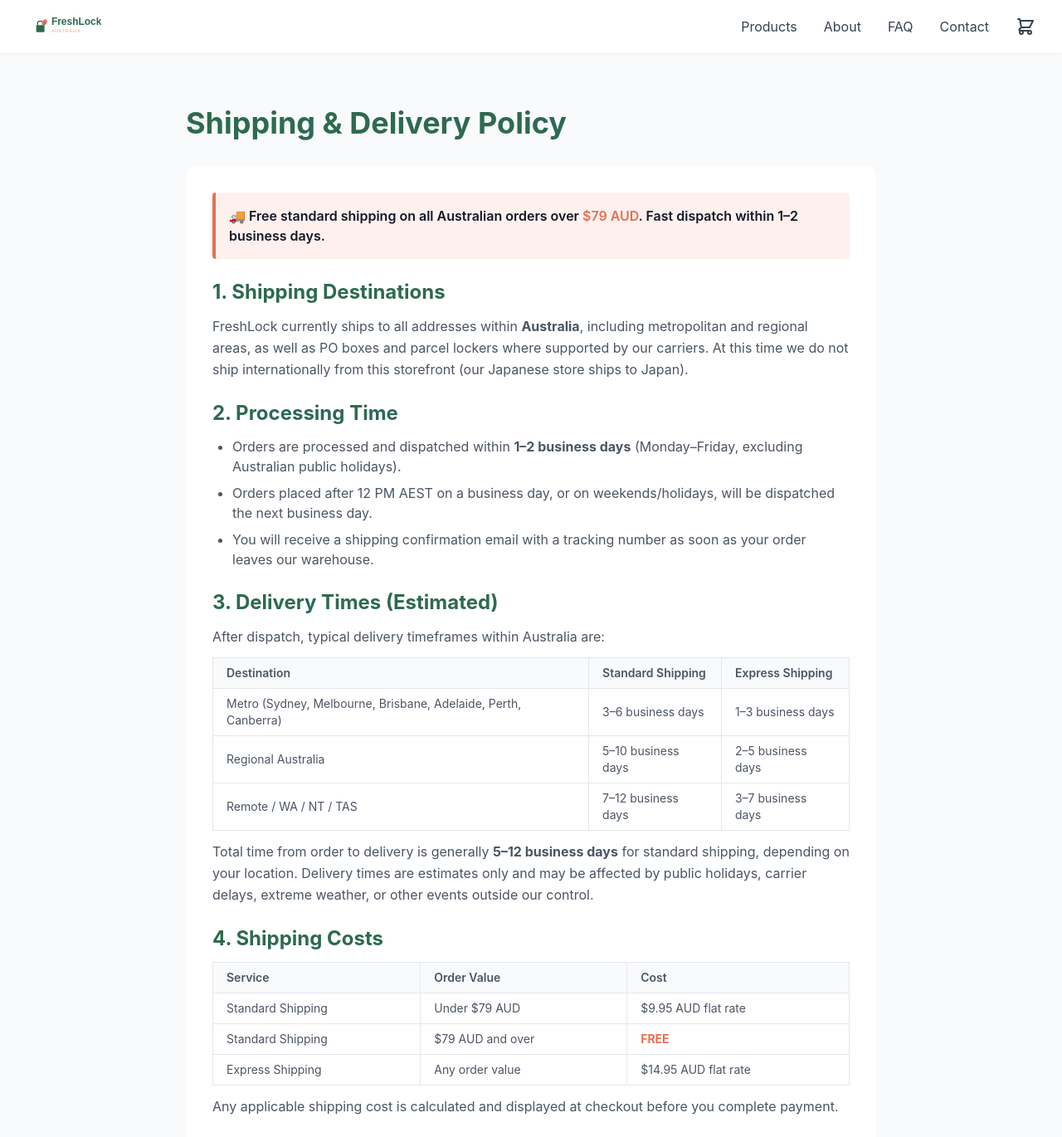
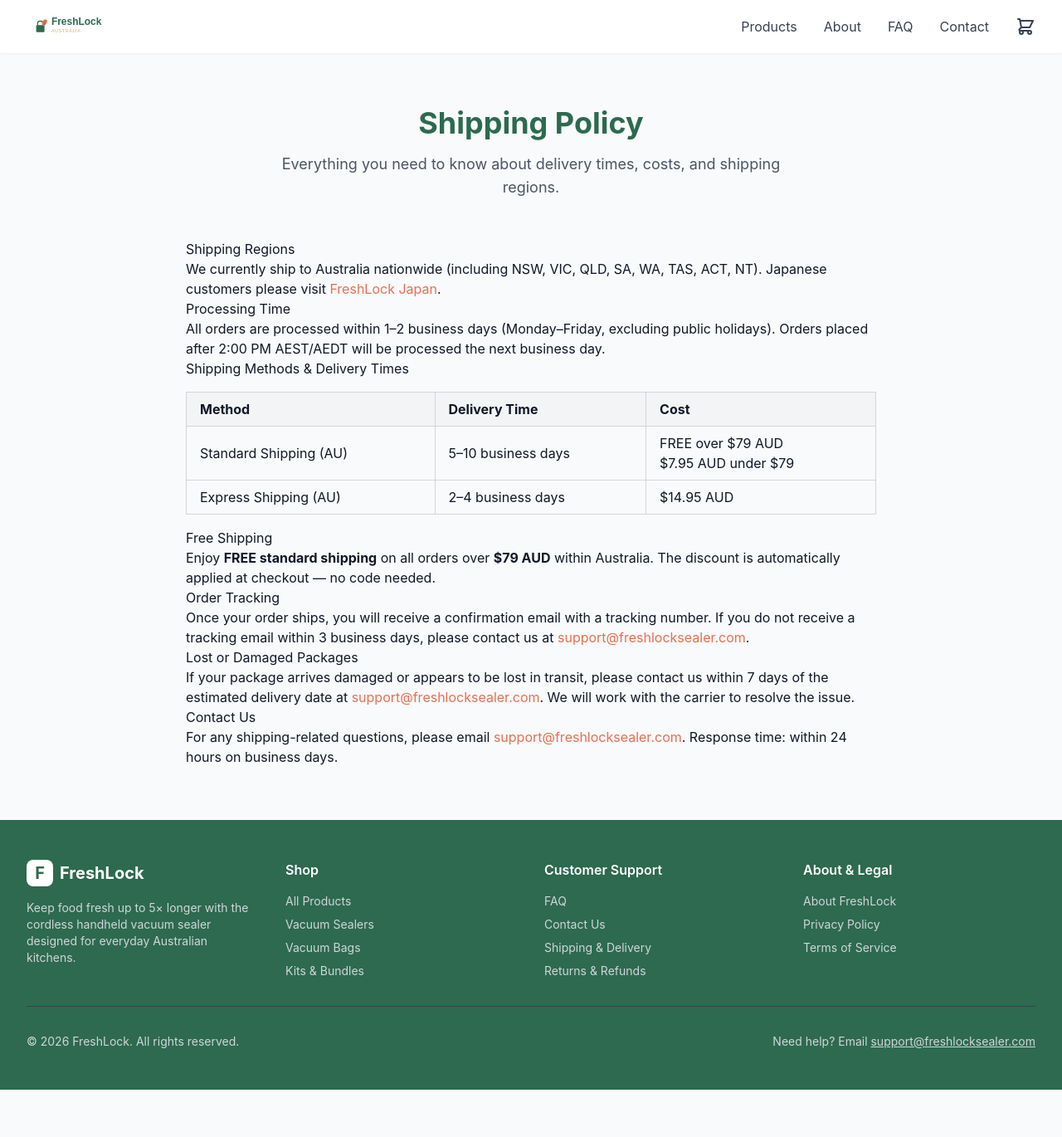
Before and after one commit to jasonyuan886/freshlock-store, a Next.js app: page /shipping in a window 1280 px wide. Shown: the top 1370 px of the page at 83% size. After the commit the page ends 1313 px from the top, so only its background shows below. Built offline with nearby package versions, Linux system fonts and the light colour scheme.

Commit message:
GMC compliance: add shipping page, fix contact email, fix footer links

```diff
--- a/app/shipping/page.tsx
+++ b/app/shipping/page.tsx
@@ -1,160 +1,63 @@
+import { Metadata } from 'next';
+
+export const metadata: Metadata = {
+  title: 'Shipping Policy | FreshLock',
+  description: 'FreshLock shipping policy: delivery times, costs, and regions for handheld vacuum sealers and vacuum seal bags.',
+};
+
 export default function ShippingPage() {
   return (
     <div className="max-w-4xl mx-auto px-4 sm:px-6 lg:px-8 py-16">
-      <h1 className="section-title mb-8">Shipping &amp; Delivery Policy</h1>
+      <div className="text-center mb-12">
+        <h1 className="section-title">Shipping Policy</h1>
+        <p className="section-subtitle">
+          Everything you need to know about delivery times, costs, and shipping regions.
+        </p>
+      </div>
 
       <div className="prose prose-lg max-w-none">
-        <div className="bg-white rounded-xl p-8 shadow-sm space-y-6">
-          <section>
-            <div className="bg-accent/10 border-l-4 border-accent p-4 rounded">
-              <p className="text-gray-900 font-semibold">
-                🚚 Free standard shipping on all Australian orders over <span className="text-accent">$79 AUD</span>. Fast dispatch within 1–2 business days.
-              </p>
-            </div>
-          </section>
+        <h2>Shipping Regions</h2>
+        <p>We currently ship to Australia nationwide (including NSW, VIC, QLD, SA, WA, TAS, ACT, NT). Japanese customers please visit <a href="https://jp.freshlocksealer.com" className="text-accent hover:underline">FreshLock Japan</a>.</p>
 
-          <section>
-            <h2 className="text-2xl font-bold text-primary mb-3">1. Shipping Destinations</h2>
-            <p className="text-gray-600 leading-relaxed">
-              FreshLock currently ships to all addresses within <strong>Australia</strong>, including metropolitan and regional areas, as well as PO boxes and parcel lockers where supported by our carriers. At this time we do not ship internationally from this storefront (our Japanese store ships to Japan).
-            </p>
-          </section>
+        <h2>Processing Time</h2>
+        <p>All orders are processed within 1–2 business days (Monday–Friday, excluding public holidays). Orders placed after 2:00 PM AEST/AEDT will be processed the next business day.</p>
 
-          <section>
-            <h2 className="text-2xl font-bold text-primary mb-3">2. Processing Time</h2>
-            <ul className="list-disc pl-6 space-y-2 text-gray-600">
-              <li>Orders are processed and dispatched within <strong>1–2 business days</strong> (Monday–Friday, excluding Australian public holidays).</li>
-              <li>Orders placed after 12 PM AEST on a business day, or on weekends/holidays, will be dispatched the next business day.</li>
-              <li>You will receive a shipping confirmation email with a tracking number as soon as your order leaves our warehouse.</li>
-            </ul>
-          </section>
-
-          <section>
-            <h2 className="text-2xl font-bold text-primary mb-3">3. Delivery Times (Estimated)</h2>
-            <p className="text-gray-600 leading-relaxed mb-3">
-              After dispatch, typical delivery timeframes within Australia are:
-            </p>
+        <h2>Shipping Methods & Delivery Times</h2>
         <div className="overflow-x-auto">
-              <table className="min-w-full border text-left text-gray-600 text-sm">
-                <thead className="bg-gray-50">
-                  <tr>
-                    <th className="border px-4 py-2 font-semibold">Destination</th>
-                    <th className="border px-4 py-2 font-semibold">Standard Shipping</th>
-                    <th className="border px-4 py-2 font-semibold">Express Shipping</th>
+          <table className="w-full border-collapse border border-gray-300 my-4">
+            <thead>
+              <tr className="bg-gray-100">
+                <th className="border border-gray-300 px-4 py-2 text-left">Method</th>
+                <th className="border border-gray-300 px-4 py-2 text-left">Delivery Time</th>
+                <th className="border border-gray-300 px-4 py-2 text-left">Cost</th>
               </tr>
             </thead>
             <tbody>
               <tr>
-                    <td className="border px-4 py-2">Metro (Sydney, Melbourne, Brisbane, Adelaide, Perth, Canberra)</td>
-                    <td className="border px-4 py-2">3–6 business days</td>
-                    <td className="border px-4 py-2">1–3 business days</td>
+                <td className="border border-gray-300 px-4 py-2">Standard Shipping (AU)</td>
+                <td className="border border-gray-300 px-4 py-2">5–10 business days</td>
+                <td className="border border-gray-300 px-4 py-2">FREE over $79 AUD<br />$7.95 AUD under $79</td>
               </tr>
               <tr>
-                    <td className="border px-4 py-2">Regional Australia</td>
-                    <td className="border px-4 py-2">5–10 business days</td>
-                    <td className="border px-4 py-2">2–5 business days</td>
-                  </tr>
-                  <tr>
-                    <td className="border px-4 py-2">Remote / WA / NT / TAS</td>
-                    <td className="border px-4 py-2">7–12 business days</td>
-                    <td className="border px-4 py-2">3–7 business days</td>
+                <td className="border border-gray-300 px-4 py-2">Express Shipping (AU)</td>
+                <td className="border border-gray-300 px-4 py-2">2–4 business days</td>
+                <td className="border border-gray-300 px-4 py-2">$14.95 AUD</td>
               </tr>
             </tbody>
           </table>
         </div>
-            <p className="text-gray-600 leading-relaxed mt-3">
-              Total time from order to delivery is generally <strong>5–12 business days</strong> for standard shipping, depending on your location. Delivery times are estimates only and may be affected by public holidays, carrier delays, extreme weather, or other events outside our control.
-            </p>
-          </section>
 
-          <section>
-            <h2 className="text-2xl font-bold text-primary mb-3">4. Shipping Costs</h2>
-            <div className="overflow-x-auto">
-              <table className="min-w-full border text-left text-gray-600 text-sm">
-                <thead className="bg-gray-50">
-                  <tr>
-                    <th className="border px-4 py-2 font-semibold">Service</th>
-                    <th className="border px-4 py-2 font-semibold">Order Value</th>
-                    <th className="border px-4 py-2 font-semibold">Cost</th>
-                  </tr>
-                </thead>
-                <tbody>
-                  <tr>
-                    <td className="border px-4 py-2">Standard Shipping</td>
-                    <td className="border px-4 py-2">Under $79 AUD</td>
-                    <td className="border px-4 py-2">$9.95 AUD flat rate</td>
-                  </tr>
-                  <tr>
-                    <td className="border px-4 py-2">Standard Shipping</td>
-                    <td className="border px-4 py-2">$79 AUD and over</td>
-                    <td className="border px-4 py-2"><strong className="text-accent">FREE</strong></td>
-                  </tr>
-                  <tr>
-                    <td className="border px-4 py-2">Express Shipping</td>
-                    <td className="border px-4 py-2">Any order value</td>
-                    <td className="border px-4 py-2">$14.95 AUD flat rate</td>
-                  </tr>
-                </tbody>
-              </table>
-            </div>
-            <p className="text-gray-600 leading-relaxed mt-3">
-              Any applicable shipping cost is calculated and displayed at checkout before you complete payment.
-            </p>
-          </section>
+        <h2>Free Shipping</h2>
+        <p>Enjoy <strong>FREE standard shipping</strong> on all orders over <strong>$79 AUD</strong> within Australia. The discount is automatically applied at checkout — no code needed.</p>
 
-          <section>
-            <h2 className="text-2xl font-bold text-primary mb-3">5. Order Tracking</h2>
-            <p className="text-gray-600 leading-relaxed">
-              Once your order is dispatched, you will receive a shipping confirmation email containing your tracking number and a link to track your parcel on the carrier&rsquo;s website (typically Australia Post or one of our partner couriers). If you have not received your tracking email within 2 business days of ordering, please check your spam folder or contact us.
-            </p>
-          </section>
+        <h2>Order Tracking</h2>
+        <p>Once your order ships, you will receive a confirmation email with a tracking number. If you do not receive a tracking email within 3 business days, please contact us at <a href="mailto:support@freshlocksealer.com" className="text-accent hover:underline">support@freshlocksealer.com</a>.</p>
 
-          <section>
-            <h2 className="text-2xl font-bold text-primary mb-3">6. Carriers We Use</h2>
-            <p className="text-gray-600 leading-relaxed">
-              We use reputable national and regional carriers including Australia Post, Sendle, and selected courier partners. Carriers are chosen automatically based on destination, parcel size, and service level selected at checkout. We are unable to accept customer requests for a specific carrier.
-            </p>
-          </section>
+        <h2>Lost or Damaged Packages</h2>
+        <p>If your package arrives damaged or appears to be lost in transit, please contact us within 7 days of the estimated delivery date at <a href="mailto:support@freshlocksealer.com" className="text-accent hover:underline">support@freshlocksealer.com</a>. We will work with the carrier to resolve the issue.</p>
 
-          <section>
-            <h2 className="text-2xl font-bold text-primary mb-3">7. PO Boxes, Parcel Lockers &amp; Authority to Leave</h2>
-            <ul className="list-disc pl-6 space-y-2 text-gray-600">
-              <li>We ship to PO Boxes and Parcel Lockers via Australia Post where the service is available.</li>
-              <li>By default, most carriers will leave your parcel in a safe place if you are not home. If you prefer the parcel not be left unattended, please add a note at checkout.</li>
-              <li>Once a parcel is marked as &ldquo;delivered&rdquo; by the carrier, responsibility for the parcel passes to you. If a parcel appears to be missing or stolen after a &ldquo;delivered&rdquo; scan, please contact us and the carrier immediately.</li>
-            </ul>
-          </section>
-
-          <section>
-            <h2 className="text-2xl font-bold text-primary mb-3">8. Delayed, Lost or Damaged Parcels</h2>
-            <p className="text-gray-600 leading-relaxed mb-3">
-              If your order has not arrived within the estimated timeframe, or if it arrives damaged, please contact us at <a href="mailto:support@freshlocksealer.com" className="text-accent hover:underline">support@freshlocksealer.com</a> and we will:
-            </p>
-            <ul className="list-disc pl-6 space-y-2 text-gray-600">
-              <li>Lodge a tracking investigation with the carrier on your behalf.</li>
-              <li>Arrange a replacement or full refund if the parcel is confirmed lost or arrives damaged.</li>
-              <li>Ask you to provide photos of damaged packaging/products if applicable.</li>
-            </ul>
-          </section>
-
-          <section>
-            <h2 className="text-2xl font-bold text-primary mb-3">9. Customs, Duties &amp; Taxes</h2>
-            <p className="text-gray-600 leading-relaxed">
-              All orders shipped within Australia are dispatched from our Australian warehouse and include GST in the displayed price. No additional customs or import duties apply to domestic Australian orders.
-            </p>
-          </section>
-
-          <section>
-            <h2 className="text-2xl font-bold text-primary mb-3">10. Shipping Questions?</h2>
-            <p className="text-gray-600 leading-relaxed">
-              If you have any questions about shipping, delivery times, or a specific order, please email us at <a href="mailto:support@freshlocksealer.com" className="text-accent hover:underline">support@freshlocksealer.com</a> with your order number and we will respond within 24 hours on business days.
-            </p>
-          </section>
-
-          <p className="text-sm text-gray-500 mt-8 pt-6 border-t">
-            Last updated: {new Date().toLocaleDateString('en-AU', { month: 'long', day: 'numeric', year: 'numeric' })}
-          </p>
-        </div>
+        <h2>Contact Us</h2>
+        <p>For any shipping-related questions, please email <a href="mailto:support@freshlocksealer.com" className="text-accent hover:underline">support@freshlocksealer.com</a>. Response time: within 24 hours on business days.</p>
       </div>
     </div>
   );
```
Lines whose indentation alone changed are shown as unchanged.
